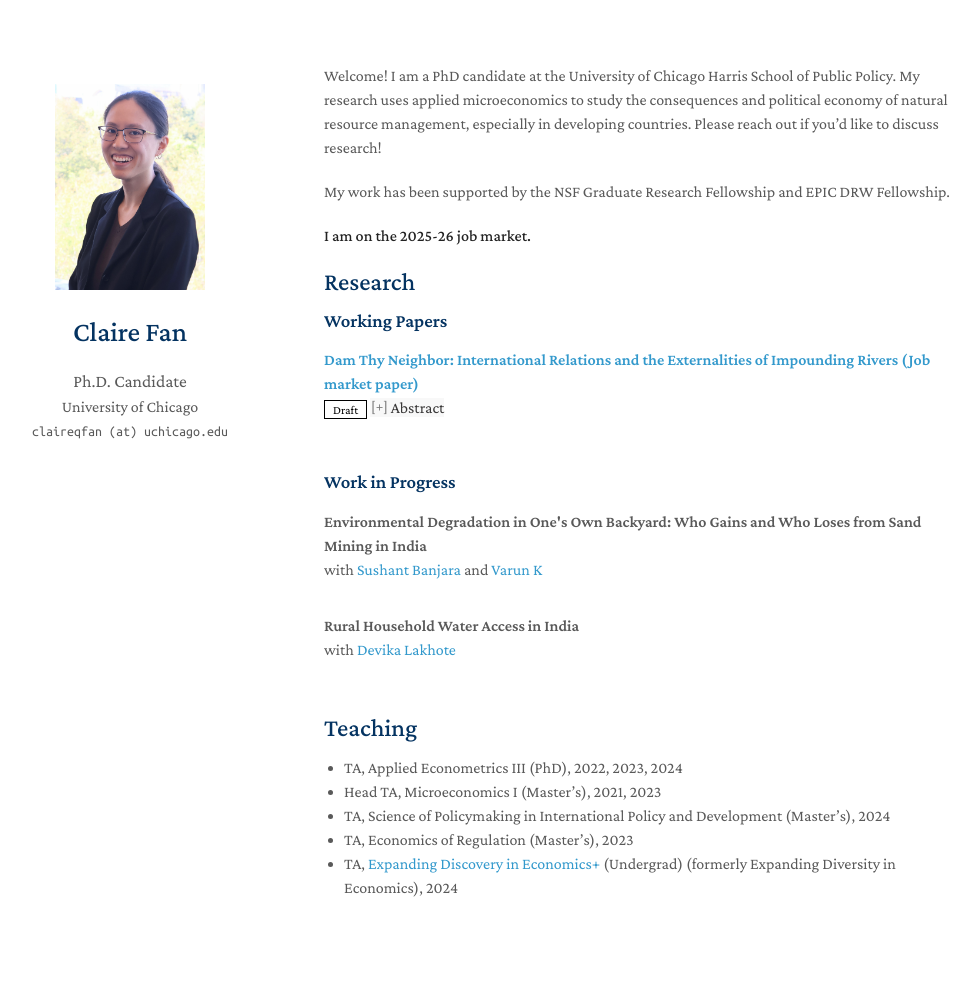
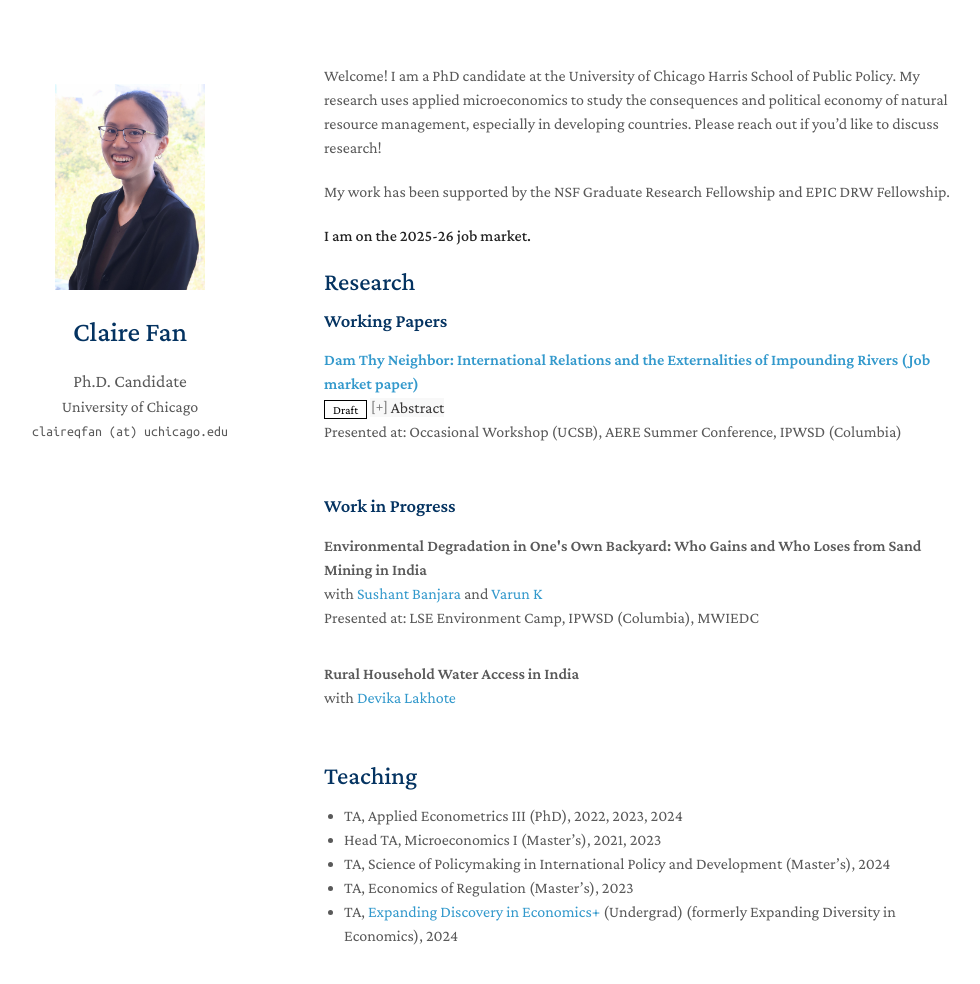
Before and after one commit to claireqfan/claireqfan.github.io, a Jekyll site: the page built from index.md, in a window 1280 px wide and 1042 px high. Shown: the top 984 px of the window, without its empty margins (146-1126 px from the left). Built offline with Jekyll 4.4.1, drawn with Linux system fonts in a browser that asks for light colours; nearby versions of some CDN libraries; a style sheet for code colours, icons or effects is not loaded.

Commit message:
adding presentations

```diff
--- a/_data/publications.yml
+++ b/_data/publications.yml
@@ -3,3 +3,4 @@ main:
     title: "Dam Thy Neighbor: International Relations and the Externalities of Impounding Rivers (Job market paper)"
     draft: https://drive.google.com/file/d/1uj-ZIci4j6NW9B70TmDU3TfMuxejelgr/view?usp=sharing
     abstract: "Using the context of dams around the globe, this paper provides the first quantification of how international relations shape transboundary environmental externalities. Leveraging a novel measure of dam exposure in a difference-in-differences framework, I find that dams lead to reductions in downstream growth in nighttime lights, both within and across borders, on the order of 2% of average growth over 2001-2013. Next, I compile quantitative measures of bilateral relations motivated by theories of cross-country cooperation. I find that the transboundary externalities of dams are driven by country pairs in which the downstream country has high coordination costs with or little geopolitical leverage on its upstream neighbor. When coordination costs are low, the externalities are mitigated to null. Among various measures of bilateral relations, joint membership in international institutions most strongly predicts the mitigation of transboundary externalities. As recent dams have predominantly been built in developing regions, these results uncover the role played by international relations in economic development, through the management of transboundary natural resources."
+    others: "Presented at: Occasional Workshop (UCSB), AERE Summer Conference, IPWSD (Columbia)"
--- a/_data/wip.yml
+++ b/_data/wip.yml
@@ -2,6 +2,7 @@ main:
   - id: 1
     title: "Environmental Degradation in One's Own Backyard: Who Gains and Who Loses from Sand Mining in India"
     authors: with <a href="https://harris.uchicago.edu/directory/sushant-banjara">Sushant Banjara</a> and <a href="https://sites.google.com/view/varunk">Varun K</a>
+    others: "Presented at: LSE Environment Camp, IPWSD (Columbia), MWIEDC"
 
   - id: 2
     title: Rural Household Water Access in India
```
Also changed, not shown: 1 other file.
